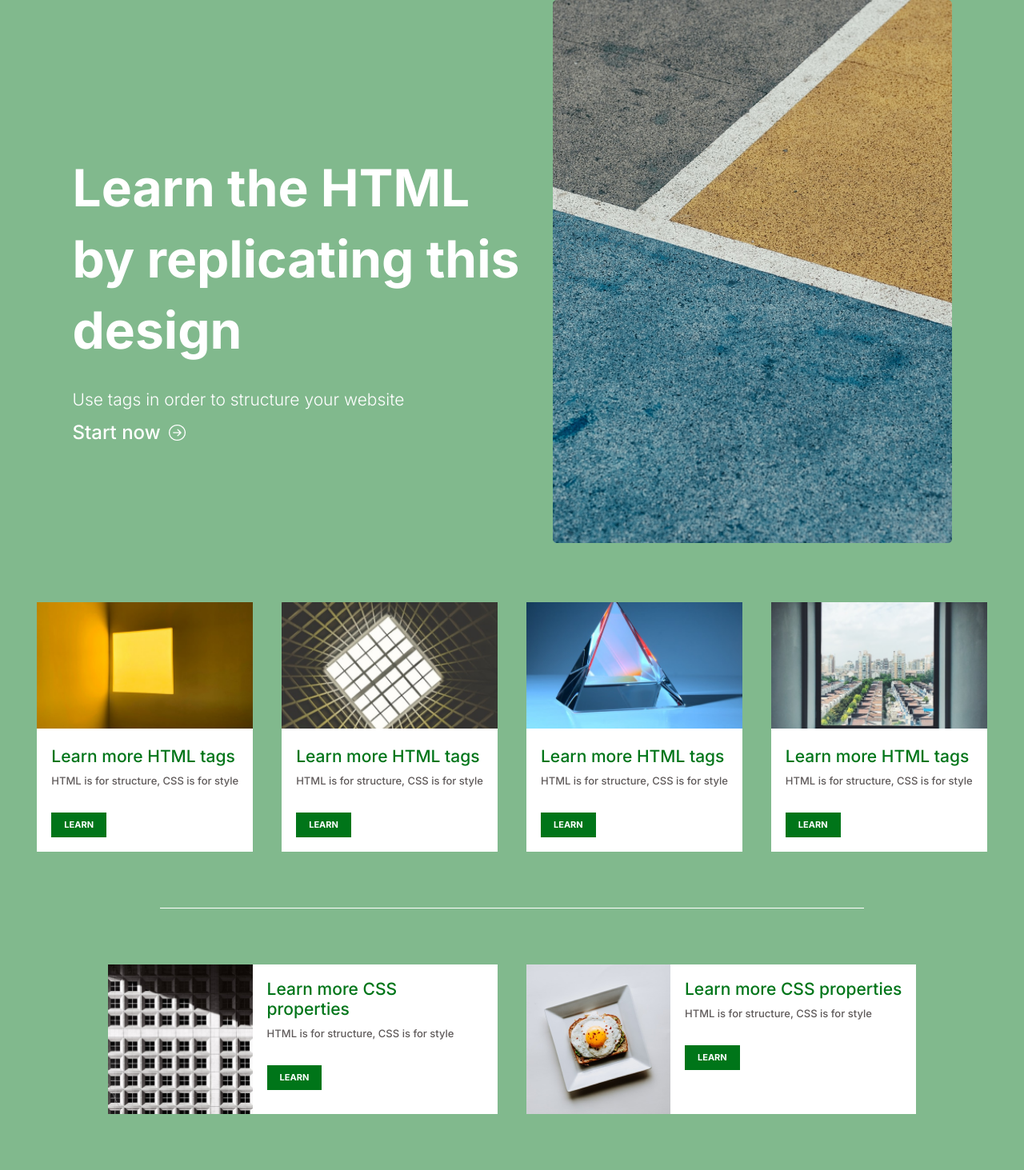
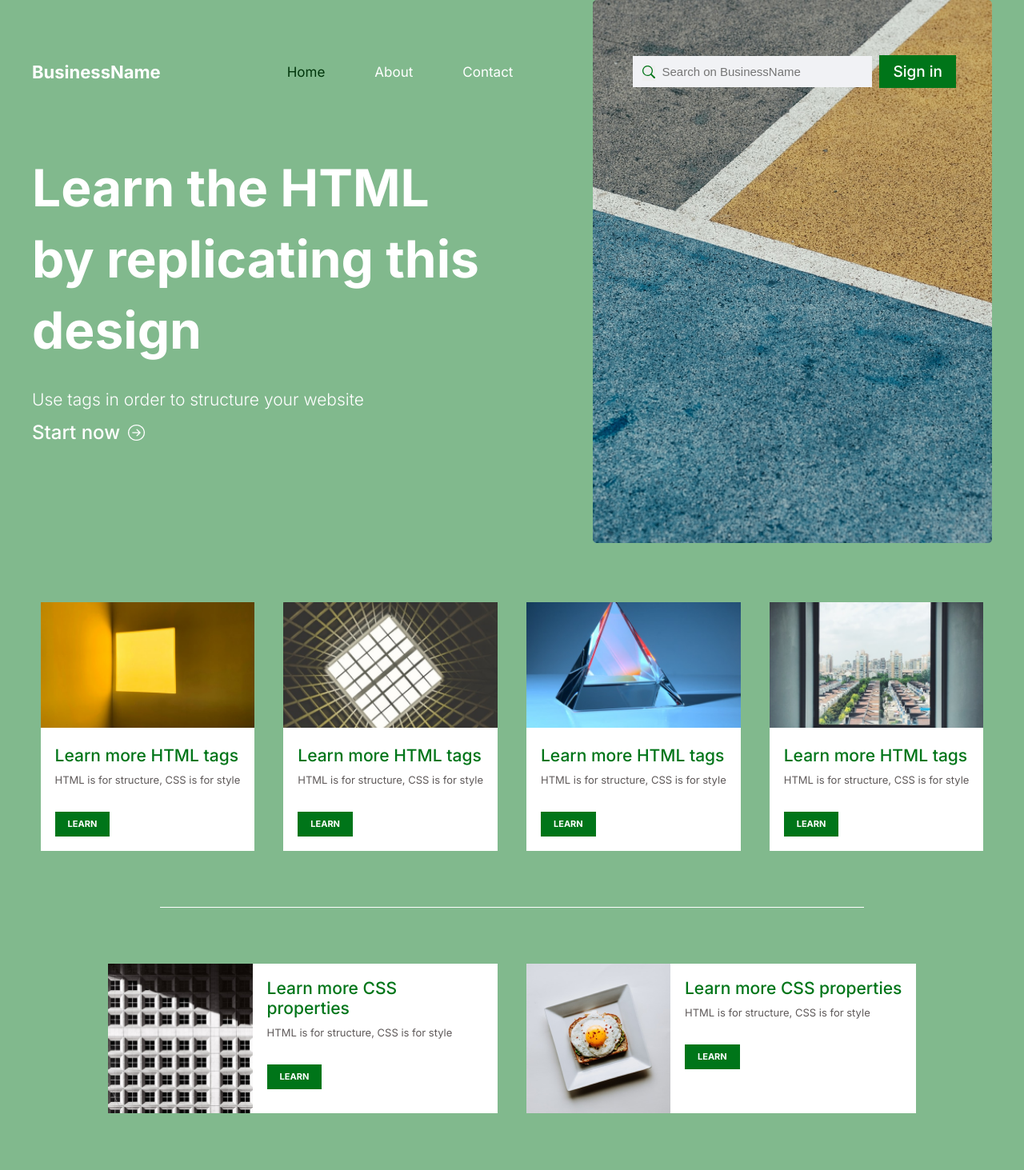
Before and after one commit to te-annija/magebit-bootcamp, a PHP site: page / in a window 1280 px wide. Shown: the whole page at 80% size. After the commit the page ends 1392 px from the top, so only its background shows below. Run offline with PHP 8.4, Linux system fonts and the light colour scheme.

Commit message:
02.08. first task --added navigation bar

```diff
--- a/task1/index.html
+++ b/task1/index.html
@@ -8,9 +8,34 @@
     <link rel="stylesheet" href="./style.css"/>
     <link rel="preconnect" href="https://fonts.googleapis.com">
     <link rel="preconnect" href="https://fonts.gstatic.com" crossorigin>
-    <link href="https://fonts.googleapis.com/css2?family=Inter:wght@300;500;700&display=swap" rel="stylesheet">
+    <link href="https://fonts.googleapis.com/css2?family=Inter:wght@300;400;500;700&display=swap" rel="stylesheet">
 </head>
 <body>
+    <div class="navigation">
+        <div class="navbar">
+            <h2>BusinessName</h2>
+            <nav>
+                <a href="#" class="clicked-link">Home</a>
+                <a href="#">About</a>
+                <a href="#">Contact</a>
+            </nav>
+            <div class="nav--forms">
+                <form>
+                    <div class="search-form">
+
+                        <input type="text" name="search_bar" id="search_bar" placeholder="Search on BusinessName"/>
+                        <button type="submit">
+                            <svg width="16" height="16" viewBox="0 0 16 16" fill="none" xmlns="http://www.w3.org/2000/svg">
+                                <path fill-rule="evenodd" clip-rule="evenodd" d="M10.1779 2.8233C12.2088 4.85421 12.2088 8.14696 10.1779 10.1779C8.14696 12.2088 4.85421 12.2088 2.8233 10.1779C0.79239 8.14696 0.79239 4.85421 2.8233 2.8233C4.85421 0.79239 8.14696 0.79239 10.1779 2.8233ZM11.6589 10.4578C13.6195 7.90868 13.4323 4.23907 11.0972 1.90398C8.55856 -0.634659 4.44261 -0.634659 1.90398 1.90398C-0.634659 4.44261 -0.634659 8.55856 1.90398 11.0972C4.23907 13.4323 7.90867 13.6195 10.4578 11.6589L14.1894 15.667C14.5928 16.1002 15.2752 16.1124 15.6938 15.6938C16.1124 15.2752 16.1002 14.5928 15.6669 14.1894L11.6589 10.4578Z" fill="#007519"/>
+                            </svg>
+                        </button>
+                    </div>
+
+                 </form>
+                 <a href="#">Sign in</a>
+             </div>
+        </div>
+    </div>
     <div class="heading">
         <div class="heading--information">
             <h1>Learn the HTML by replicating this design</h1>
@@ -58,7 +83,7 @@
             </div>
         </div>
     </div>
-    <hr>
+    <hr />
     <div class="cards">
         <div class="card-bottom">
             <img src="./images/card5.png" alt="">
--- a/task1/style.css
+++ b/task1/style.css
@@ -7,12 +7,17 @@ body{
     font-family: 'Inter', sans-serif;
     color: #FFFFFF;
 }
+.navigation{
+    position: absolute;
+    top:69px;
+    width: 100%;
+}
 .heading{
     min-height: 50%;
     max-width: 1200px;
     margin: 0 auto;
     display: flex;
-    justify-content: center;
+    justify-content: space-between;
 }
 
 h1{
@@ -26,7 +31,7 @@ p{
     font-size: 21px;
 }
 
-a{
+.heading--information a{
     font-weight: 500;
     font-size: 24px;
     color: #FFFFFF;
@@ -69,6 +74,7 @@ a{
 }
 .card-bottom{
     display: flex;
+    justify-content: center;
     background: #FFFFFF;
 }
 .card img{
@@ -112,3 +118,68 @@ hr{
     max-width: 880px;
     margin: 0 auto;
 }
+.navbar{
+    display: flex;
+    align-items: center;
+    max-width: 1200px;
+    margin: 0 auto;
+
+}
+.navbar nav{
+    display: flex;
+    align-items: center;
+    justify-content: space-between;
+    padding-right: 54px;
+    margin: 0 auto;
+
+}
+.navbar h2{
+    font-weight: 600;
+    font-size: 22px;
+}
+.navbar nav a{
+    font-weight: 400;
+    font-size: 17px;
+    color: #FFFFFF;
+    text-decoration: none;
+    padding-left: 62px;
+}
+.navbar nav a.clicked-link{
+    color: #00350B;
+}
+
+.navbar .nav--forms{
+    display: flex;
+    align-items: center;
+    margin-right: 45px;
+}
+
+#search_bar {
+    background: #F1F2F5;
+    padding: 11px 64px 11px 36px;
+    border: none;
+    font-weight: 400;
+    font-size: 15px;
+
+    color: #555555;
+}
+.search-form{
+    position: relative;
+}
+.search-form button{
+    position: absolute;
+    left: 12px;
+    top: 12px;
+    border: none;
+    cursor: pointer;
+}
+
+.nav--forms a{
+    font-weight: 500;
+    font-size: 19px;
+    text-decoration: none;
+    color: #FFFFFF;
+    background: #007519;
+    padding: 9px 17px;
+    margin-left: 9px;
+}
```
